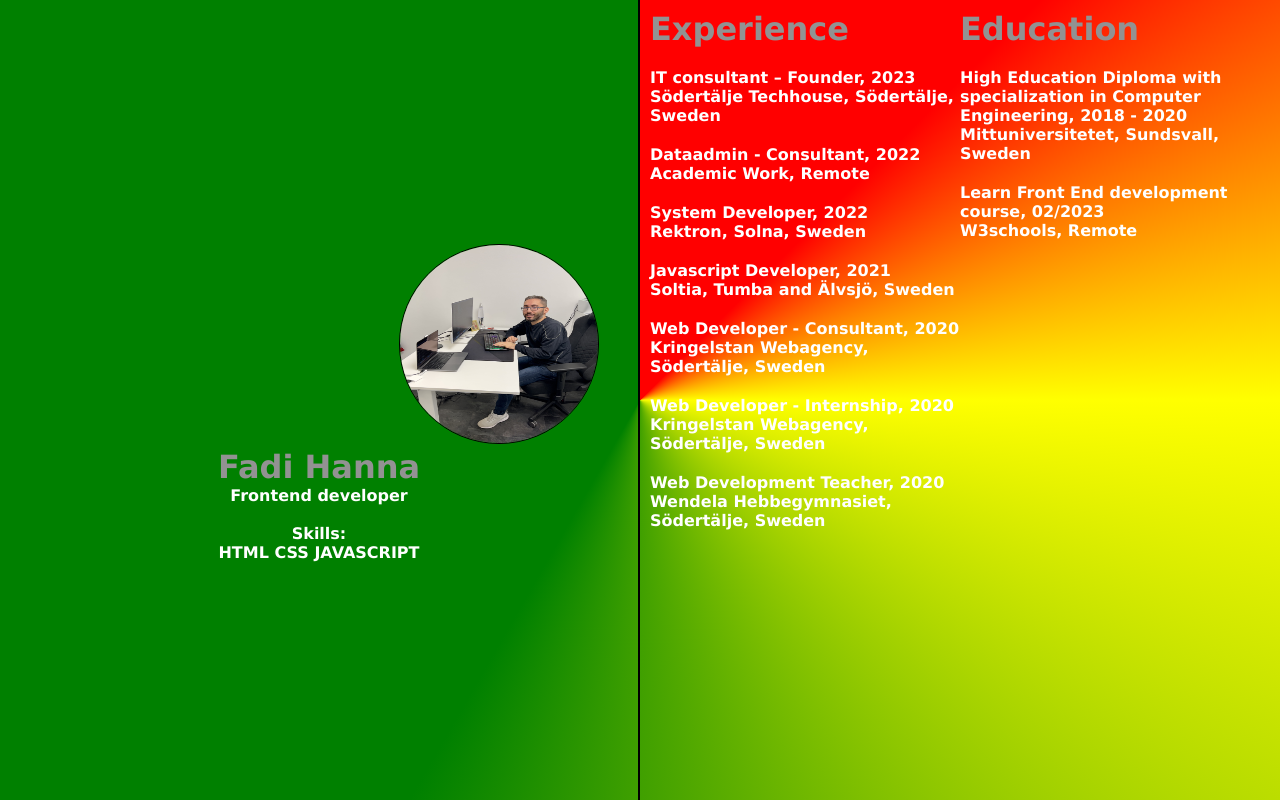
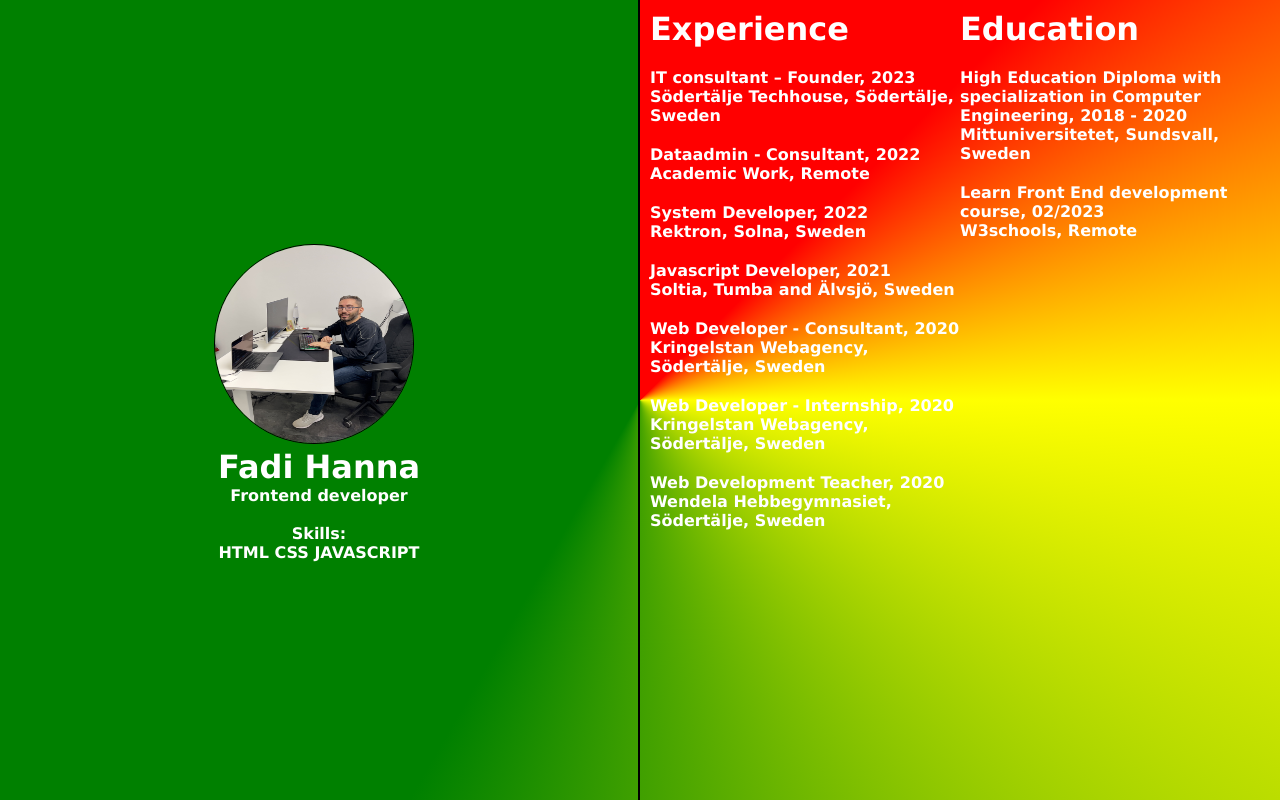
Before and after one commit to fadihanna123/my-cv, a React (Vite) app: page / in a window 1280 px wide. Built offline with nearby package versions, Linux system fonts and the light colour scheme.

Commit message:
Organize files

```diff
--- a/src/app/Layout.tsx
+++ b/src/app/Layout.tsx
@@ -1,72 +1,23 @@
-import { TxtSection } from "../components";
-import { eduData, expeData } from "../consts";
+import { ExperienceSection } from '../components';
+import EducationSection from '../components/EducationSection';
+import PersonCardSection from '../components/PersonCardSection';
 
-const Layout: React.FC = () => {
-  const IMAGES = {
-    myProfilePic: new URL("../assets/myProfilePic.jpg", import.meta.url).href,
-  };
-
-  return (
-    <div className="container">
-      <div className="containerRow">
-        <div className="containerCol">
-          <div className="firstContainerCol">
-            <img
-              className="myProfilePic"
-              src={IMAGES.myProfilePic}
-              alt="myProfilePic"
-            />
-            <br />
-            <div className="firstColTxt">
-              <h1 className="myName heading">Fadi Hanna</h1>
-              <h4> Frontend developer </h4>
-              <br />
-              Skills:
-              <section className="skillSec"> HTML CSS JAVASCRIPT </section>
-            </div>
-          </div>
-        </div>
-        <div className="containerCol">
-          <div className="secondContainerCol">
-            <div className="expeeduRow">
-              <div className="expeCol">
-                <h1 className="heading">Experience</h1>
-
-                {expeData.map((expe) => {
-                  return (
-                    <TxtSection
-                      key={expe.id}
-                      title={expe.title}
-                      fromDate={expe.fromDate}
-                      toDate={expe.toDate}
-                      company={expe.company}
-                      location={expe.location}
-                    />
-                  );
-                })}
-              </div>
-              <div className="eduCol">
-                <h1 className="heading">Education</h1>
-
-                {eduData.map((expe) => {
-                  return (
-                    <TxtSection
-                      key={expe.id}
-                      title={expe.title}
-                      fromDate={expe.fromDate}
-                      toDate={expe.toDate}
-                      company={expe.company}
-                      location={expe.location}
-                    />
-                  );
-                })}
-              </div>
-            </div>
+const Layout: React.FC = () => (
+  <div className='container'>
+    <div className='containerRow'>
+      <div className='containerCol'>
+        <PersonCardSection />
+      </div>
+      <div className='containerCol'>
+        <div className='secondContainerCol'>
+          <div className='expeeduRow'>
+            <ExperienceSection />
+            <EducationSection />
           </div>
         </div>
       </div>
     </div>
-  );
-};
+  </div>
+);
 
 export default Layout;
--- /dev/null
+++ b/src/components/EducationSection.tsx
@@ -0,0 +1,25 @@
+import { eduData } from '../consts';
+import TxtSection from './TxtSection';
+
+const EducationSection: React.FC = () => {
+  return (
+    <div className='eduCol'>
+      <h1 className='heading'>Education</h1>
+
+      {eduData.map((expe) => {
+        return (
+          <TxtSection
+            key={expe.id}
+            title={expe.title}
+            fromDate={expe.fromDate}
+            toDate={expe.toDate}
+            company={expe.company}
+            location={expe.location}
+          />
+        );
+      })}
+    </div>
+  );
+};
+
+export default EducationSection;
--- /dev/null
+++ b/src/components/ExperienceSection.tsx
@@ -0,0 +1,25 @@
+import { expeData } from '../consts';
+import TxtSection from './TxtSection';
+
+const ExperienceSection: React.FC = () => {
+  return (
+    <div className='expeCol'>
+      <h1 className='heading'>Experience</h1>
+
+      {expeData.map((expe) => {
+        return (
+          <TxtSection
+            key={expe.id}
+            title={expe.title}
+            fromDate={expe.fromDate}
+            toDate={expe.toDate}
+            company={expe.company}
+            location={expe.location}
+          />
+        );
+      })}
+    </div>
+  );
+};
+
+export default ExperienceSection;
--- /dev/null
+++ b/src/components/PersonCardSection.tsx
@@ -0,0 +1,25 @@
+const PersonCardSection: React.FC = () => {
+  const IMAGES = {
+    myProfilePic: new URL('../assets/myProfilePic.jpg', import.meta.url).href,
+  };
+
+  return (
+    <div className='firstContainerCol'>
+      <img
+        className='myProfilePic'
+        src={IMAGES.myProfilePic}
+        alt='myProfilePic'
+      />
+      <br />
+      <div className='firstColTxt'>
+        <h1 className='myName heading'>Fadi Hanna</h1>
+        <h4> Frontend developer </h4>
+        <br />
+        Skills:
+        <section className='skillSec'> HTML CSS JAVASCRIPT </section>
+      </div>
+    </div>
+  );
+};
+
+export default PersonCardSection;
--- a/src/components/index.ts
+++ b/src/components/index.ts
@@ -1 +1,4 @@
-export { default as TxtSection } from "./TxtSection";
+export { default as TxtSection } from './TxtSection';
+export { default as ExperienceSection } from './ExperienceSection';
+export { default as PersonCardSection } from './PersonCardSection';
+export { default as EducationSection } from './EducationSection';
--- a/src/styles/App.css
+++ b/src/styles/App.css
@@ -13,10 +13,6 @@
   border: 0;
 }
 
-.heading {
-  animation: glow 2s ease-in-out infinite alternate;
-}
-
 .myProfilePic {
   position: relative;
   width: 200px;
@@ -24,8 +20,6 @@
   border: 1px solid black;
   border-radius: 50%;
   margin-right: 10px;
-  animation: moveLeft 2s;
-  animation-fill-mode: forwards;
 }
 
 .firstContainerCol {
```
Also changed, not shown: 1 other file (tests, documents, lock files or other folders).
